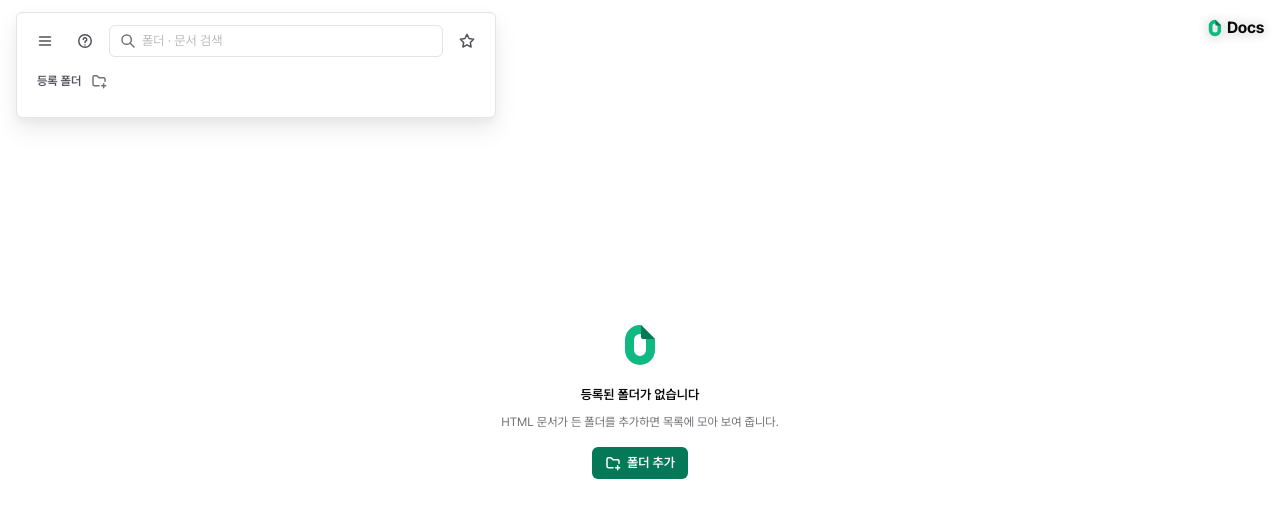
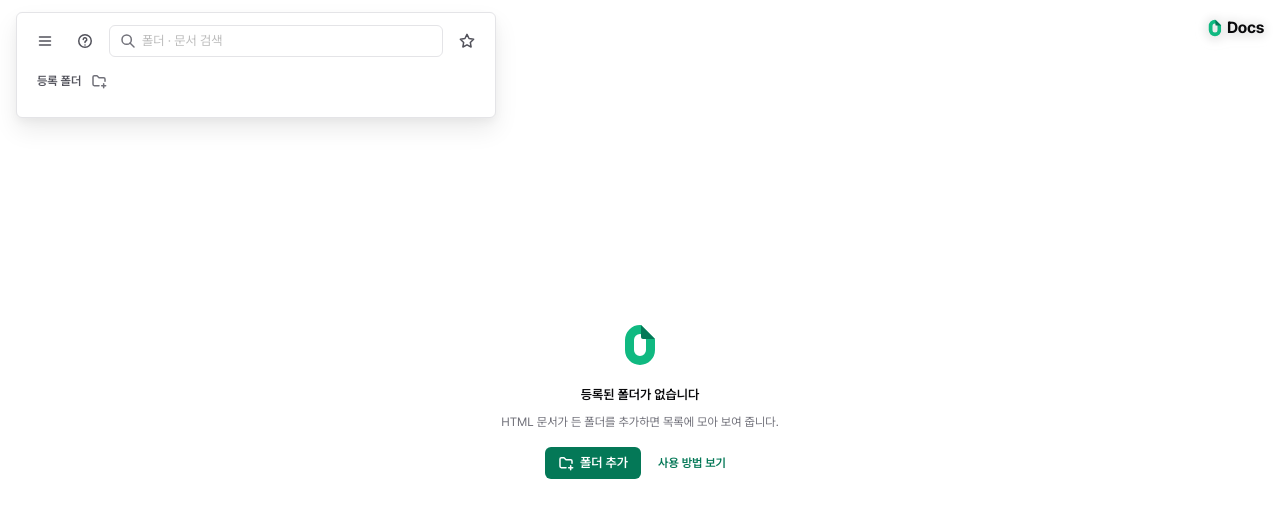
Before and after one commit to Jae0o/HTML-View, a React (Vite) app: page / in a window 1280 px wide. Shown: the top 518 px of the page. Built offline with nearby package versions, Linux system fonts and the light colour scheme.

Commit message:
✨ Feat : 빈 화면 사용 방법 보기 — 폴더 없음 · 문서 안 고름

```diff
--- a/src/views/containers/viewer/ViewerBody/ViewerBody.tsx
+++ b/src/views/containers/viewer/ViewerBody/ViewerBody.tsx
@@ -22,6 +22,7 @@ const ViewerBody = () => {
   const selectedDocument = useViewerStore(state => state.selectedDocument);
   const isListVisible = useViewerStore(state => state.isListOpen && !state.isListDismissed);
   const toggleList = useViewerStore(state => state.toggleList);
+  const openHelp = useViewerStore(state => state.openHelp);
 
   const view = resolveBodyView({ isSupported: isFolderPickerSupported(), isRestored, folders, selectedDocument });
   const documentHtml = useDocumentHtml(view.kind === "document" ? view.document.handle : undefined);
@@ -33,6 +34,16 @@ const ViewerBody = () => {
 
   // 목록이 접혀 있을 때만 빈 화면에 목록 열기 버튼을 둔다
   const openListButton = !isListVisible && <Button onClick={toggleList}>목록 열기</Button>;
+
+  // 처음 쓰는 흐름(폴더 없음 · 문서 안 고름)에서만 도움말로 잇는다 — 결정 HP-A3
+  const helpButton = (
+    <Button
+      variant="text"
+      onClick={openHelp}
+    >
+      사용 방법 보기
+    </Button>
+  );
 
   if (view.kind === "unsupported") {
     return center(
@@ -50,6 +61,7 @@ const ViewerBody = () => {
         title="등록된 폴더가 없습니다"
         description="HTML 문서가 든 폴더를 추가하면 목록에 모아 보여 줍니다."
         actions={
+          <>
             <Button
               variant="primary"
               icon={<FolderPlusIcon />}
@@ -57,6 +69,8 @@ const ViewerBody = () => {
             >
               폴더 추가
             </Button>
+            {helpButton}
+          </>
         }
       />,
     );
@@ -67,7 +81,12 @@ const ViewerBody = () => {
       <EmptyState
         title="선택된 문서가 없습니다"
         description="목록에서 문서를 고르면 여기에 열립니다."
-        actions={openListButton}
+        actions={
+          <>
+            {openListButton}
+            {helpButton}
+          </>
+        }
       />,
     );
   }
```
Also changed, not shown: 1 other file (tests, documents, lock files or other folders). Lines whose indentation alone changed are shown as unchanged.
